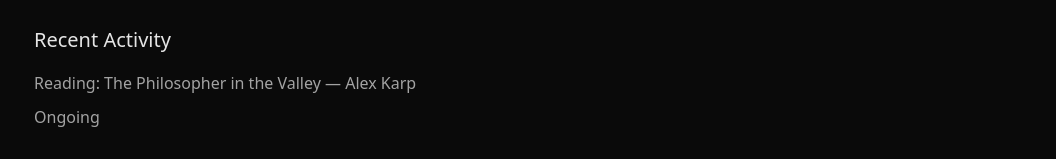
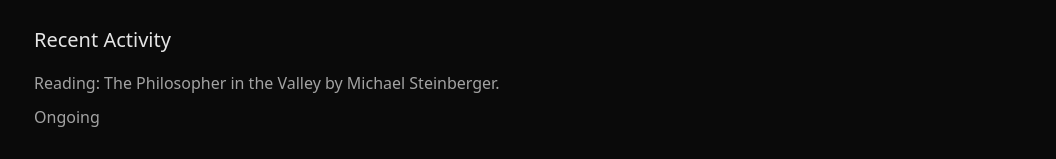
Before and after one commit to RONHEL235/minimal-academic-portfolio, a React (Vite) app: page / in a window 1280 px wide. Shown: the part 1156-1315 px from the top of the page, without its empty margins (110-1166 px from the left). Built offline with nearby package versions, Linux system fonts and the light colour scheme.

Commit message:
The Philosopher in the Valley

```diff
--- a/src/pages/Home.jsx
+++ b/src/pages/Home.jsx
@@ -59,9 +59,9 @@
 
         <ul className="space-y-6 mt-4 max-w-2xl text-neutral-700 dark:text-neutral-400">
           {[
-            "Reading: The Philosopher in the Valley — Alex Karp",
-            "Writing: Short-form reflections and essays",
-            "Studying: How language shapes understanding",
+            "Reading: The Philosopher in the Valley by Michael Steinberger.",
+            "Writing: Short-form reflections and essays.",
+            "Studying: How language shapes understanding.",
           ].map((item, i) => (
             <li key={i}>
               <div className="mt-4 max-w-2xl font-medium text-neutral-700 dark:text-neutral-400">{item}</div>
```
